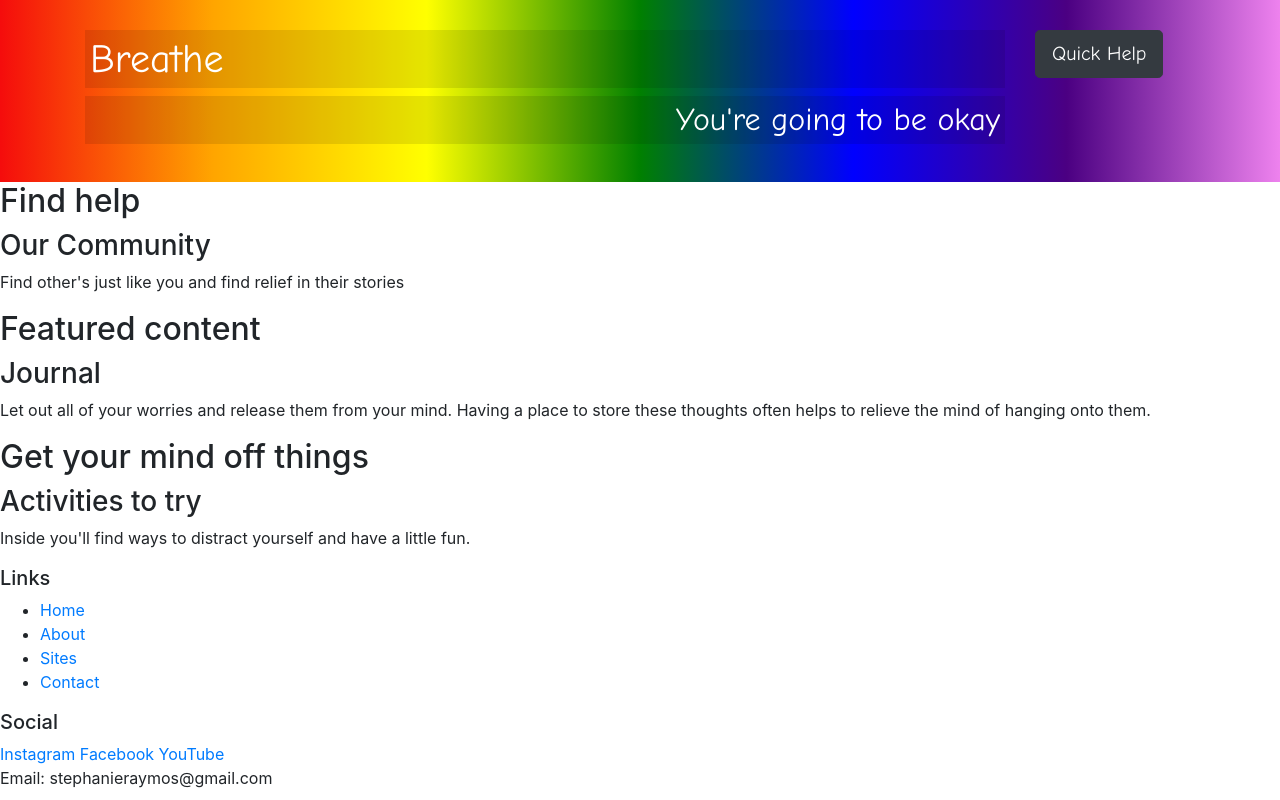
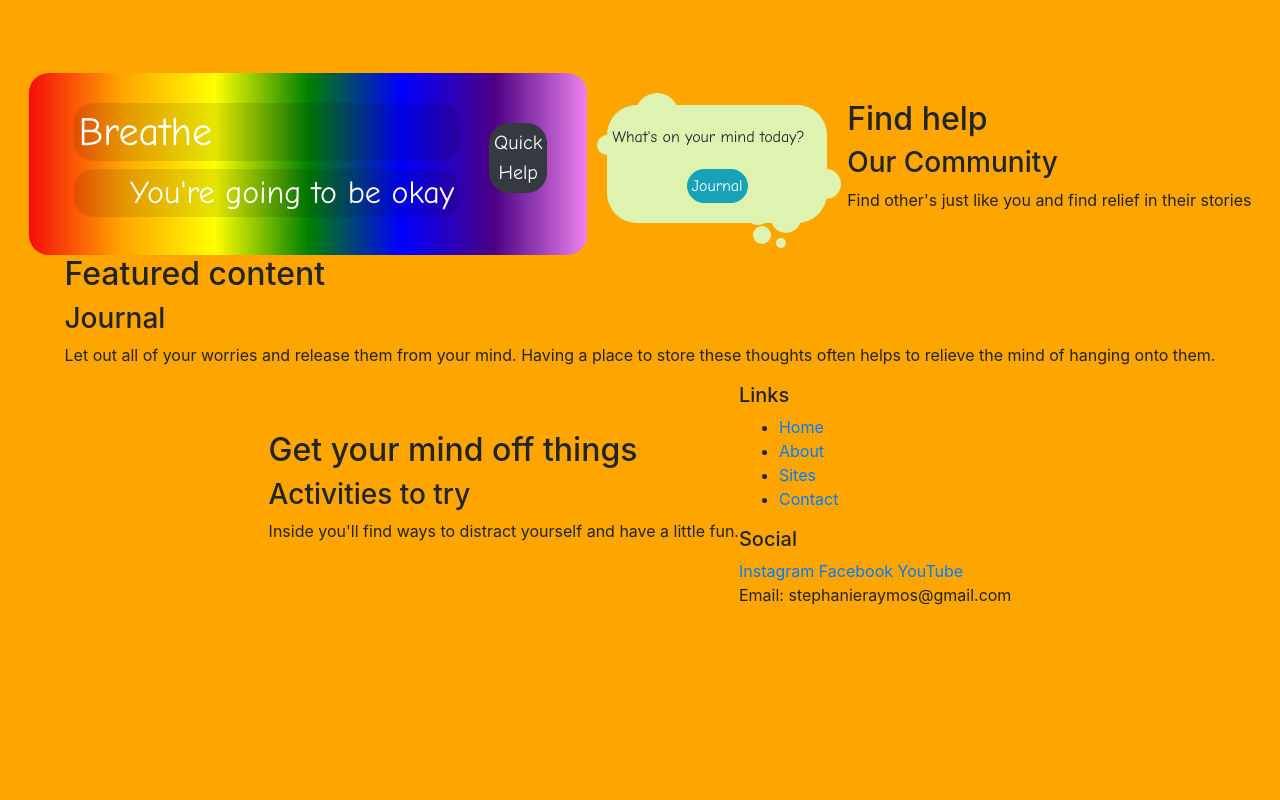
Before and after one commit to stephanieraymos/stress-less, a website: page index.html in a window 1280 px wide. Drawn offline with nearby package versions, Linux system fonts and the light colour scheme.

Commit message:
Added thought bubble + styled buttons

```diff
--- a/css/styles.css
+++ b/css/styles.css
@@ -5,10 +5,103 @@
   color: white;
   font-family: "Comic Sans MS", cursive, sans-serif;
   text-shadow: 50%;
+  border-radius: 20px;
 }
 
 .jumbotron h2, h1{
   background-color: rgba(0, 0, 0, 0.1);
   border-style: fade ;
   padding: 5px;
+  border-radius: 20px;
 }
+
+.btn {
+  padding: 4px;
+  margin-top: 20px;
+  border-radius: 20px;
+}
+
+/*THOUGHT BUBBLE STYLES*/
+
+body {
+  background-color:orange;
+  display:flex;
+  flex-flow:row wrap;
+  justify-content:center;
+  margin:0;
+  height:85vh;
+  align-items:center;
+  align-content:center;
+}
+
+.thought {
+  display:flex;
+  background-color:rgb(223, 243, 176);
+  padding:20px;
+  border-radius:30px;
+  min-width:40px;
+  max-width:220px;
+  min-height:40px;
+  margin:20px;
+  position:relative;
+  align-items:center;
+  justify-content:center;
+  text-align:center;
+  font-family:"Comic Sans MS", cursive, sans-serif;
+}
+.thought:before,
+.thought:after {
+  content:"";
+  background-color:rgb(223, 243, 176);
+  border-radius:50%;
+  display:block;
+  position:absolute;
+  z-index:-1;
+}
+.thought:before {
+  width:44px;
+  height:44px;
+  top:-12px;
+  left:28px;
+  box-shadow:-50px 30px 0 -12px rgb(223, 243, 176);
+}
+.thought:after {
+  bottom:-10px;
+  right:26px;
+  width:30px;
+  height:30px;
+  box-shadow:40px -34px 0 0 rgb(223, 243, 176),
+             -28px -6px 0 -2px rgb(223, 243, 176),
+             -24px 17px 0 -6px rgb(223, 243, 176),
+             -5px 25px 0 -10px rgb(223, 243, 176);
+
+}
+
+
+.site-footer{
+  background-image: linear-gradient(#b7a8f8, white);
+  padding: 20px 0px;
+}
+
+
+.row-content {
+  padding: 50px 0;
+  border-bottom: 1px ridge;
+  min-height: 200px;
+}
+
+.navbar {
+  background-color: #901CAD;
+}
+
+.navbar-dark {
+  background-color: #901CAD;
+}
+
+.carousel-caption {
+  background-color: rgba(0, 0, 0, 0.5);
+}
+
+.carousel {
+  border: solid #5637DD;
+}
--- a/index.html
+++ b/index.html
@@ -28,7 +28,12 @@
             </div>
         </div>
     </header>
-
+    <div class="container thought">
+        <div class="row">What's on your mind today?
+            <div class="col"><a href="#journal" role="button" class="btn btn-md btn-info" data-toggle="tooltip" data-placement="bottom" data-html="true" title="Let out all your thoughts so you can start to relax.">Journal</a>
+            </div>
+        </div>
+    </div>
     <div>
         <h2>Find help</h2>
         <h3>Our Community</h3>
```
